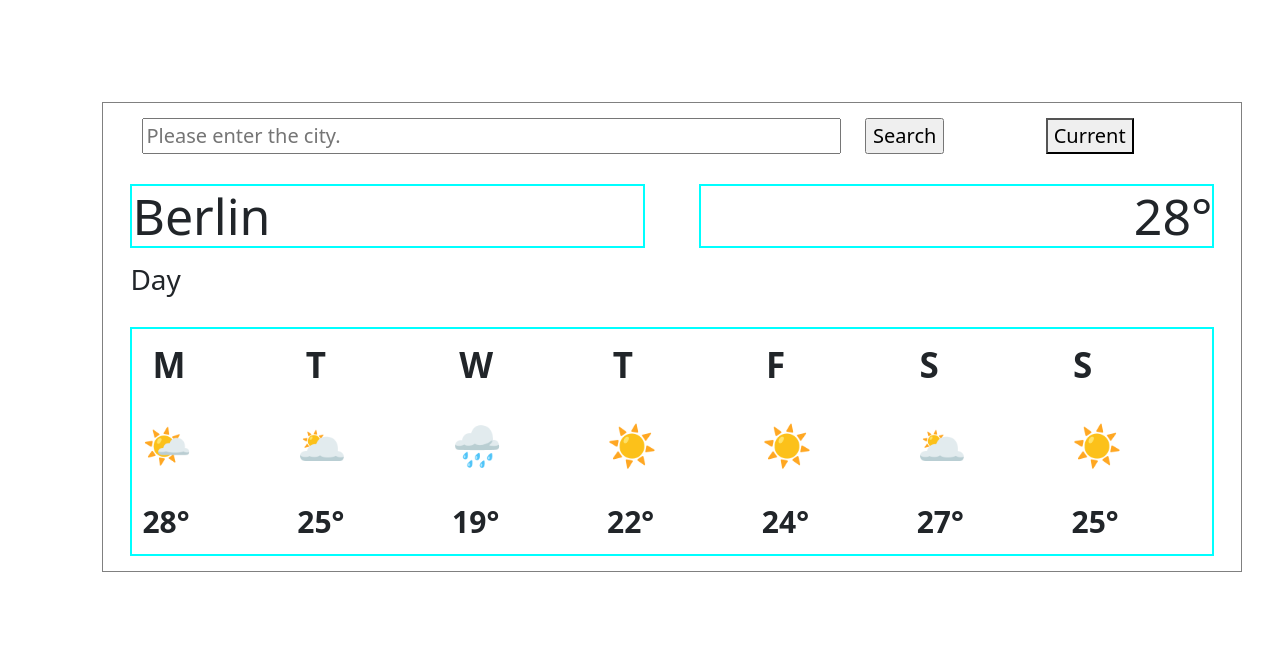
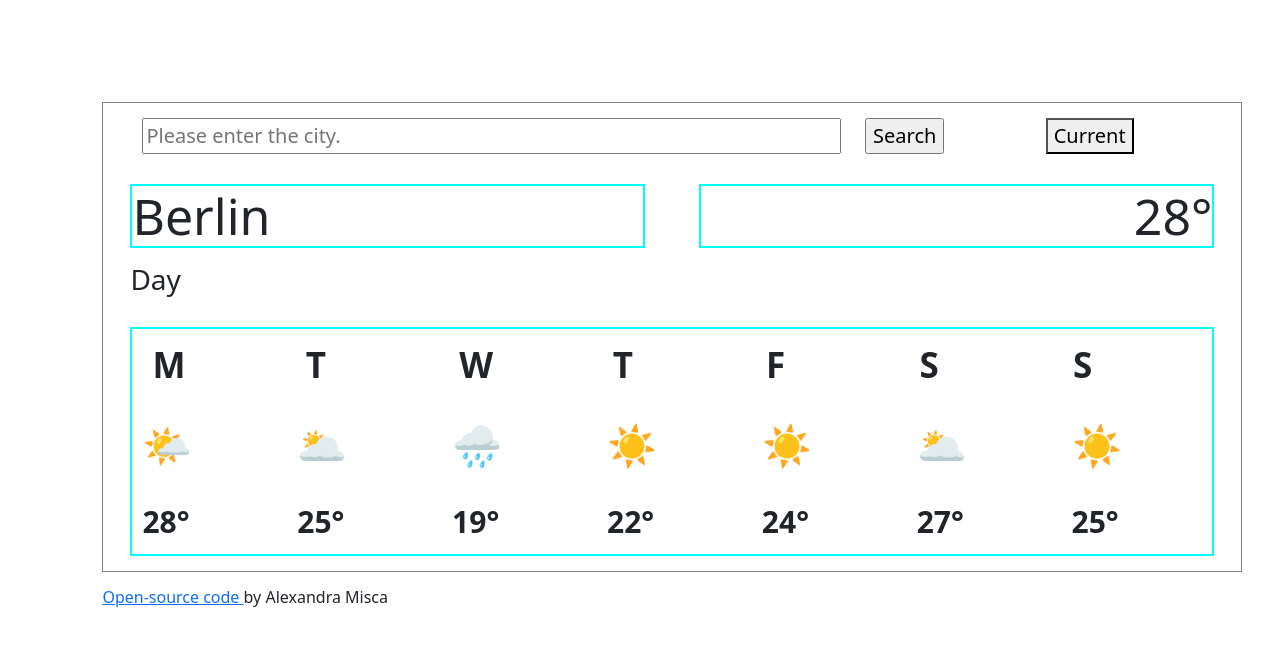
Before and after one commit to allemisca/weather-app, a plain HTML site: page index.html in a window 1280 px wide. Drawn offline with nearby package versions, Linux system fonts and the light colour scheme.

Commit message:
Added source code

```diff
--- a/index.html
+++ b/index.html
@@ -80,6 +80,12 @@
         </div>
       </div>
     </div>
+    <p class="code">
+      <a href="https://github.com/allemisca/weather-app" target="_blank"
+        >Open-source code
+      </a>
+      by Alexandra Misca
+    </p>
     <script src="src/index.js"></script>
   </body>
 </html>
--- a/src/style.css
+++ b/src/style.css
@@ -26,7 +26,7 @@ p {
 }
 .container {
   object-fit: contain;
-  margin: 8%;
+  margin: 8% 8% 1% 8%;
   border: 1px solid grey;
 }
 .emojis {
@@ -42,3 +42,7 @@ p {
   font-size: 30px;
   font-weight: bold;
 }
+.code {
+  text-align: left;
+  margin: 5px 8%;
+}
```
